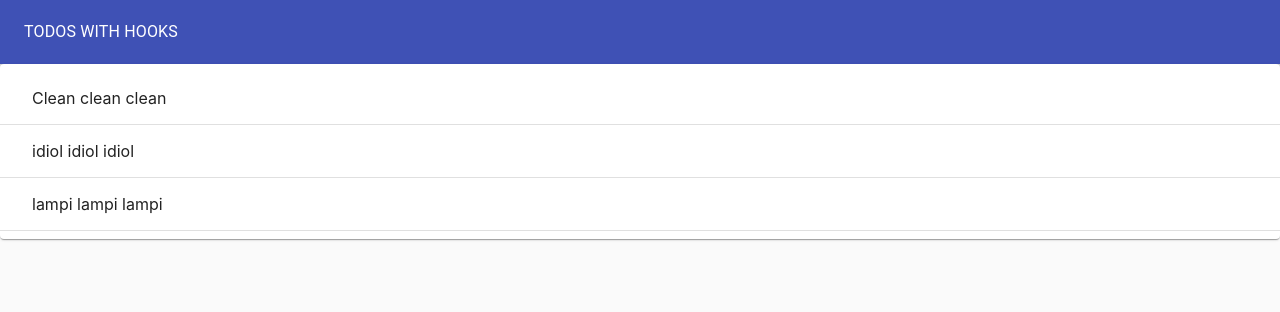
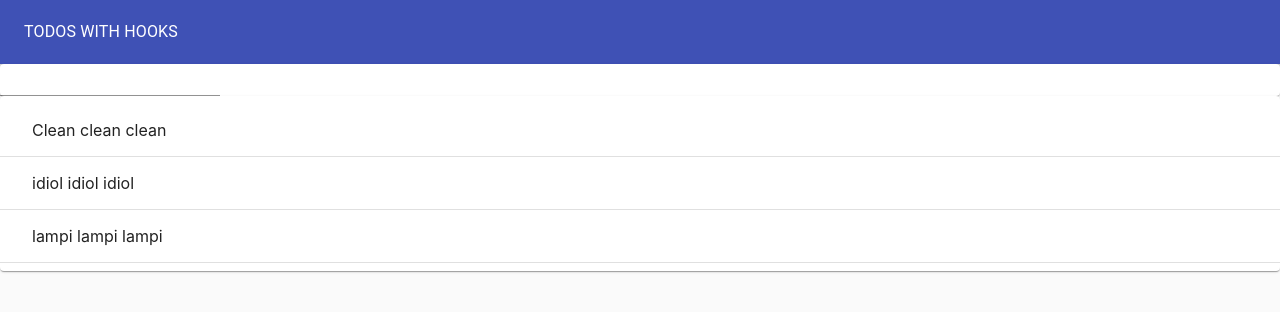
Before and after one commit to appsius/todo_seven, a React (Create React App) app: page / in a window 1280 px wide. Shown: the top 312 px of the page. Built offline with nearby package versions, Linux system fonts and the light colour scheme; the HTML template or start-up script is replaced by a standard one.

Commit message:
Adding our Form w/ Hooks

```diff
--- a/src/TodoApp.js
+++ b/src/TodoApp.js
@@ -1,5 +1,6 @@
 import React, { useState } from 'react';
 import TodoList from './TodoList';
+import TodoForm from './TodoForm';
 import Typography from '@material-ui/core/Typography';
 import Paper from '@material-ui/core/Paper';
 import AppBar from '@material-ui/core/AppBar';
@@ -13,6 +14,9 @@
     { id: 3, task: 'lampi lampi lampi', completed: false }
   ];
   const [todos, setTodos] = useState(initialTodos);
+  const addTodo = newTodoText => {
+    setTodos([...todos, { id: 4, task: newTodoText, completed: false }]);
+  };
   return (
     <Paper
       style={{
@@ -28,6 +32,7 @@
           <Typography color='inherit'>TODOS WITH HOOKS</Typography>
         </Toolbar>
       </AppBar>
+      <TodoForm addTodo={addTodo} />
       <TodoList todos={todos} />
     </Paper>
   );
--- /dev/null
+++ b/src/TodoForm.js
@@ -0,0 +1,21 @@
+import React from 'react';
+import TextField from '@material-ui/core/TextField';
+import Paper from '@material-ui/core/Paper';
+import useInputState from './hooks/useInputState';
+
+export default function TodoForm({ addTodo }) {
+  const [value, handleChange, reset] = useInputState('');
+  return (
+    <Paper>
+      <form
+        onSubmit={e => {
+          e.preventDefault();
+          addTodo(value);
+          reset();
+        }}
+      >
+        <TextField value={value} onChange={handleChange} />
+      </form>
+    </Paper>
+  );
+}
--- /dev/null
+++ b/src/hooks/useInputState.js
@@ -0,0 +1,11 @@
+import { useState } from 'react';
+export default initialVal => {
+  const [value, setValue] = useState(initialVal);
+  const handleChange = e => {
+    setValue(e.target.value);
+  };
+  const reset = () => {
+    setValue('');
+  };
+  return [value, handleChange, reset];
+};
```
